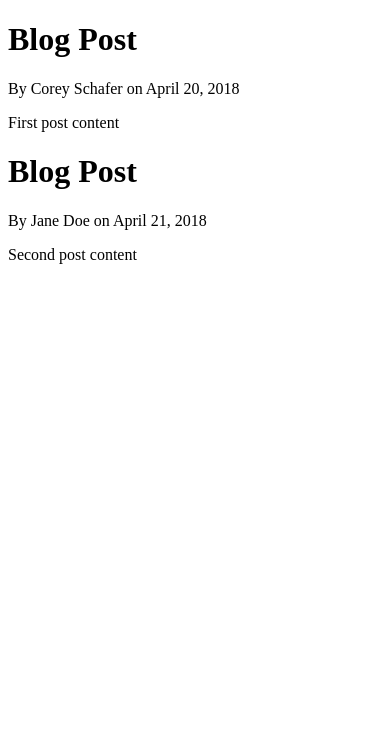
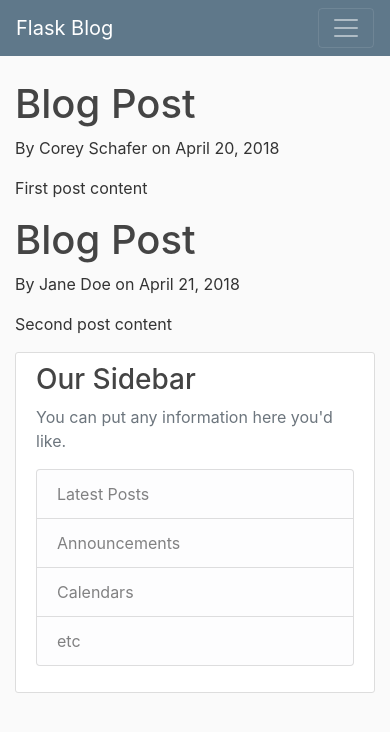
Before and after one commit to Clemo97/flask-blog, a Flask app: page / in a window 390 px wide. Shown: the top 732 px of the page. Run offline with Flask 2, Linux system fonts and the light colour scheme; some libraries are stand-ins or nearby versions.

Commit message:
update layout.html with bootstrap and content

```diff
--- a/flaskblog.py
+++ b/flaskblog.py
@@ -1,4 +1,4 @@
-from flask import Flask, render_template
+from flask import Flask, render_template, url_for
 app = Flask(__name__)
 
 posts = [
--- /dev/null
+++ b/static/main.css
@@ -0,0 +1,85 @@
+body {
+    background: #fafafa;
+    color: #333333;
+    margin-top: 5rem;
+}
+
+h1,
+h2,
+h3,
+h4,
+h5,
+h6 {
+    color: #444444;
+}
+
+.bg-steel {
+    background-color: #5f788a;
+}
+
+.site-header .navbar-nav .nav-link {
+    color: #cbd5db;
+}
+
+.site-header .navbar-nav .nav-link:hover {
+    color: #ffffff;
+}
+
+.site-header .navbar-nav .nav-link.active {
+    font-weight: 500;
+}
+
+.content-section {
+    background: #ffffff;
+    padding: 10px 20px;
+    border: 1px solid #dddddd;
+    border-radius: 3px;
+    margin-bottom: 20px;
+}
+
+.article-title {
+    color: #444444;
+}
+
+a.article-title:hover {
+    color: #428bca;
+    text-decoration: none;
+}
+
+.article-content {
+    white-space: pre-line;
+}
+
+.article-img {
+    height: 65px;
+    width: 65px;
+    margin-right: 16px;
+}
+
+.article-metadata {
+    padding-bottom: 1px;
+    margin-bottom: 4px;
+    border-bottom: 1px solid #e3e3e3
+}
+
+.article-metadata a:hover {
+    color: #333;
+    text-decoration: none;
+}
+
+.article-svg {
+    width: 25px;
+    height: 25px;
+    vertical-align: middle;
+}
+
+.account-img {
+    height: 125px;
+    width: 125px;
+    margin-right: 20px;
+    margin-bottom: 16px;
+}
+
+.account-heading {
+    font-size: 2.5rem;
+}
--- a/templates/layout.html
+++ b/templates/layout.html
@@ -1,10 +1,17 @@
 <!DOCTYPE html>
-<html lang="en">
+<html>
 
 <head>
-    <meta charset="UTF-8">
-    <meta http-equiv="X-UA-Compatible" content="IE=edge">
-    <meta name="viewport" content="width=device-width, initial-scale=1.0">
+    <!-- Required meta tags -->
+    <meta charset="utf-8">
+    <meta name="viewport" content="width=device-width, initial-scale=1, shrink-to-fit=no">
+
+    <!-- Bootstrap CSS -->
+    <link rel="stylesheet" href="https://maxcdn.bootstrapcdn.com/bootstrap/4.0.0/css/bootstrap.min.css"
+        integrity="sha384-Gn5384xqQ1aoWXA+058RXPxPg6fy4IWvTNh0E263XmFcJlSAwiGgFAW/dAiS6JXm" crossorigin="anonymous">
+
+    <link rel="stylesheet" type="text/css" href="{{ url_for('static', filename='main.css') }}">
+
     {% if title %}
     <title>Flask Blog - {{ title }}</title>
     {% else %}
@@ -13,7 +20,61 @@
 </head>
 
 <body>
-    {% block content %}{% endblock %}
+    <header class="site-header">
+        <nav class="navbar navbar-expand-md navbar-dark bg-steel fixed-top">
+            <div class="container">
+                <a class="navbar-brand mr-4" href="/">Flask Blog</a>
+                <button class="navbar-toggler" type="button" data-toggle="collapse" data-target="#navbarToggle"
+                    aria-controls="navbarToggle" aria-expanded="false" aria-label="Toggle navigation">
+                    <span class="navbar-toggler-icon"></span>
+                </button>
+                <div class="collapse navbar-collapse" id="navbarToggle">
+                    <div class="navbar-nav mr-auto">
+                        <a class="nav-item nav-link" href="/">Home</a>
+                        <a class="nav-item nav-link" href="/about">About</a>
+                    </div>
+                    <!-- Navbar Right Side -->
+                    <div class="navbar-nav">
+                        <a class="nav-item nav-link" href="/login">Login</a>
+                        <a class="nav-item nav-link" href="/register">Register</a>
+                    </div>
+                </div>
+            </div>
+        </nav>
+    </header>
+    <main role="main" class="container">
+        <div class="row">
+            <div class="col-md-8">
+                {% block content %}{% endblock %}
+            </div>
+            <div class="col-md-4">
+                <div class="content-section">
+                    <h3>Our Sidebar</h3>
+                    <p class='text-muted'>You can put any information here you'd like.
+                        <ul class="list-group">
+                            <li class="list-group-item list-group-item-light">Latest Posts</li>
+                            <li class="list-group-item list-group-item-light">Announcements</li>
+                            <li class="list-group-item list-group-item-light">Calendars</li>
+                            <li class="list-group-item list-group-item-light">etc</li>
+                        </ul>
+                    </p>
+                </div>
+            </div>
+        </div>
+    </main>
+
+
+    <!-- Optional JavaScript -->
+    <!-- jQuery first, then Popper.js, then Bootstrap JS -->
+    <script src="https://code.jquery.com/jquery-3.2.1.slim.min.js"
+        integrity="sha384-KJ3o2DKtIkvYIK3UENzmM7KCkRr/rE9/Qpg6aAZGJwFDMVNA/GpGFF93hXpG5KkN" crossorigin="anonymous">
+    </script>
+    <script src="https://cdnjs.cloudflare.com/ajax/libs/popper.js/1.12.9/umd/popper.min.js"
+        integrity="sha384-ApNbgh9B+Y1QKtv3Rn7W3mgPxhU9K/ScQsAP7hUibX39j7fakFPskvXusvfa0b4Q" crossorigin="anonymous">
+    </script>
+    <script src="https://maxcdn.bootstrapcdn.com/bootstrap/4.0.0/js/bootstrap.min.js"
+        integrity="sha384-JZR6Spejh4U02d8jOt6vLEHfe/JQGiRRSQQxSfFWpi1MquVdAyjUar5+76PVCmYl" crossorigin="anonymous">
+    </script>
 </body>
 
 </html>
```
